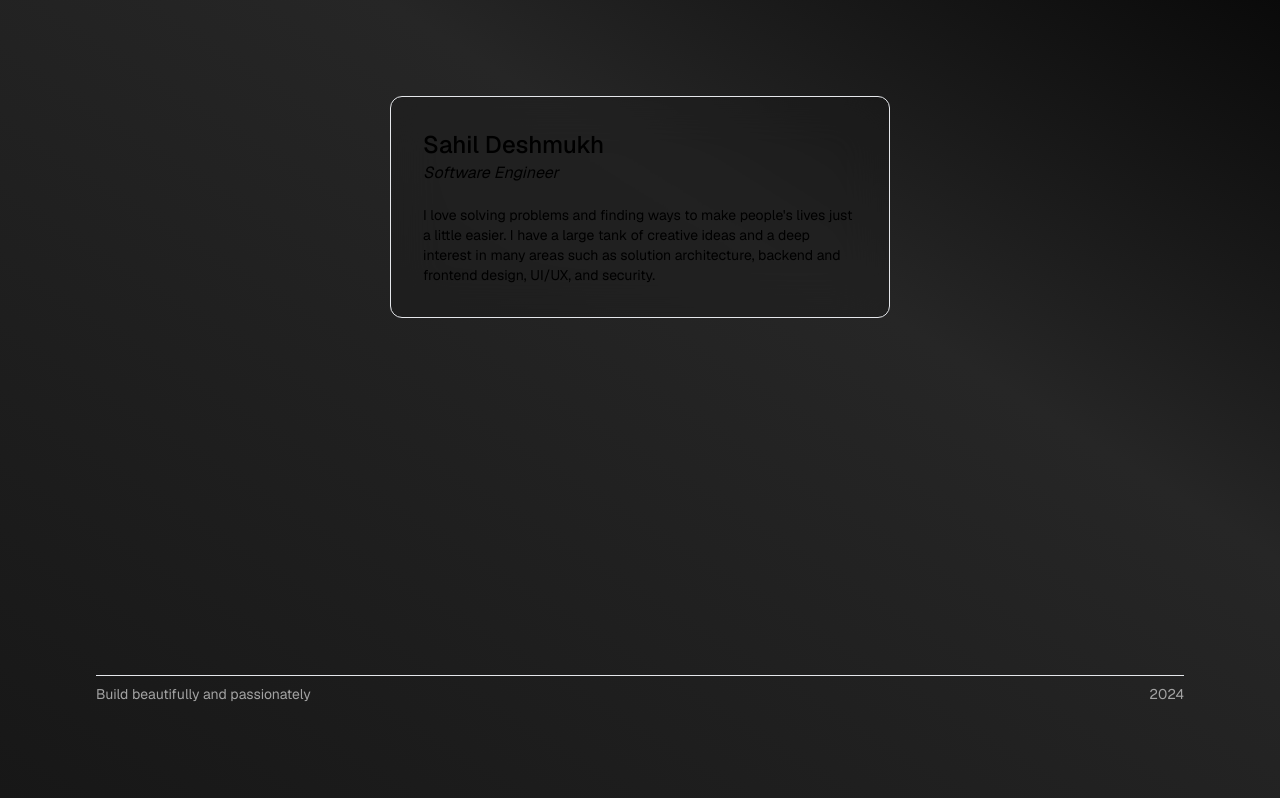
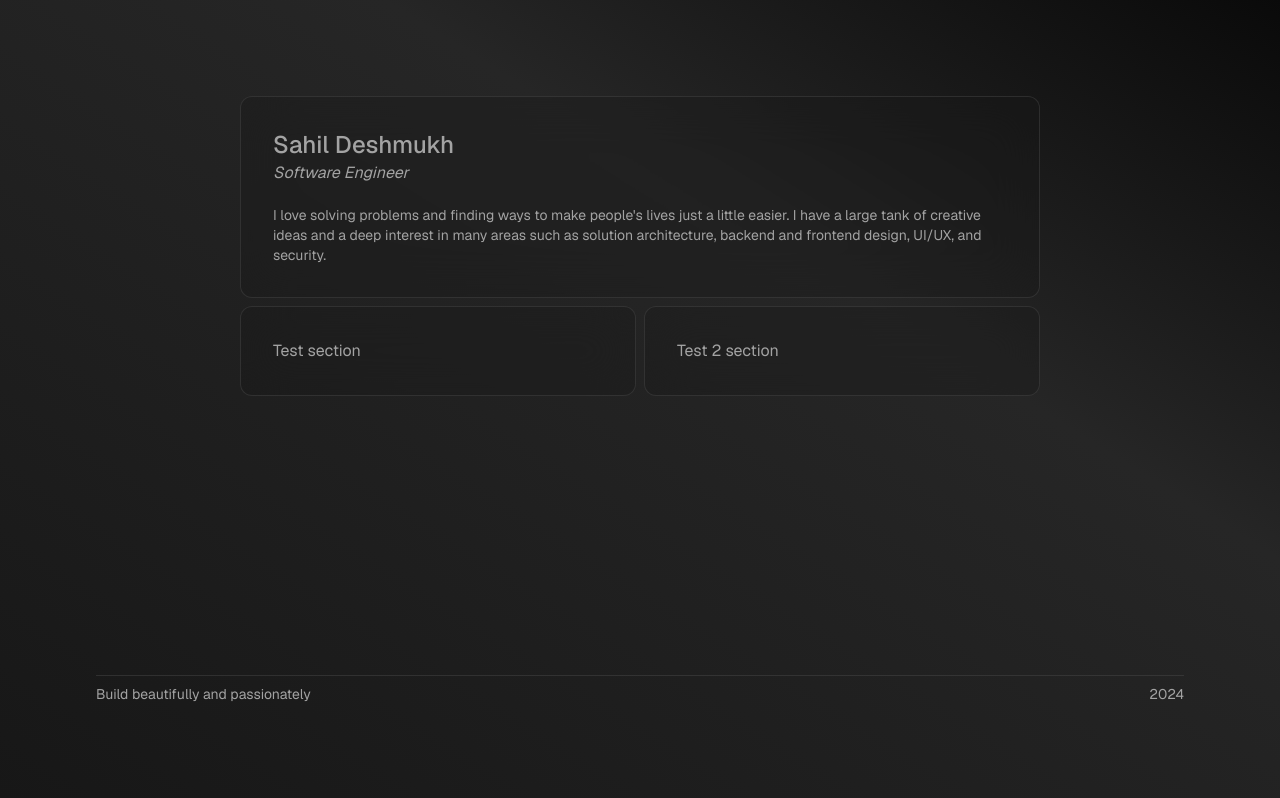
Before and after one commit to sahildmk/dmk-dev-v2, a Next.js app: page / in a window 1280 px wide. Built offline with nearby package versions, Linux system fonts and the light colour scheme.

Commit message:
feat(ui): added shadcn

```diff
--- a/app/globals.css
+++ b/app/globals.css
@@ -2,22 +2,75 @@
 @tailwind components;
 @tailwind utilities;
 
-:root {
-  --foreground-rgb: 0, 0, 0;
-  --background-start-rgb: 214, 219, 220;
-  --background-end-rgb: 255, 255, 255;
-}
+@layer base {
+  :root {
+    --background: 0 0% 100%;
+    --foreground: 0 0% 3.9%;
 
-@media (prefers-color-scheme: dark) {
-  :root {
-    --foreground-rgb: 255, 255, 255;
-    --background-start-rgb: 0, 0, 0;
-    --background-end-rgb: 0, 0, 0;
+    --card: 0 0% 100%;
+    --card-foreground: 0 0% 3.9%;
+
+    --popover: 0 0% 100%;
+    --popover-foreground: 0 0% 3.9%;
+
+    --primary: 0 0% 9%;
+    --primary-foreground: 0 0% 98%;
+
+    --secondary: 0 0% 96.1%;
+    --secondary-foreground: 0 0% 9%;
+
+    --muted: 0 0% 96.1%;
+    --muted-foreground: 0 0% 45.1%;
+
+    --accent: 0 0% 96.1%;
+    --accent-foreground: 0 0% 9%;
+
+    --destructive: 0 84.2% 60.2%;
+    --destructive-foreground: 0 0% 98%;
+
+    --border: 0 0% 89.8%;
+    --input: 0 0% 89.8%;
+    --ring: 0 0% 3.9%;
+
+    --radius: 0.5rem;
+  }
+
+  .dark {
+    --background: 0 0% 3.9%;
+    --foreground: 0 0% 98%;
+
+    --card: 0 0% 3.9%;
+    --card-foreground: 0 0% 98%;
+
+    --popover: 0 0% 3.9%;
+    --popover-foreground: 0 0% 98%;
+
+    --primary: 0 0% 98%;
+    --primary-foreground: 0 0% 9%;
+
+    --secondary: 0 0% 14.9%;
+    --secondary-foreground: 0 0% 98%;
+
+    --muted: 0 0% 14.9%;
+    --muted-foreground: 0 0% 63.9%;
+
+    --accent: 0 0% 14.9%;
+    --accent-foreground: 0 0% 98%;
+
+    --destructive: 0 62.8% 30.6%;
+    --destructive-foreground: 0 0% 98%;
+
+    --border: 0 0% 14.9%;
+    --input: 0 0% 14.9%;
+    --ring: 0 0% 83.1%;
   }
 }
 
-@layer utilities {
-  .text-balance {
-    text-wrap: balance;
+@layer base {
+  * {
+    @apply border-border;
+  }
+  body {
+    @apply text-foreground;
   }
 }
--- a/app/layout.tsx
+++ b/app/layout.tsx
@@ -15,7 +15,7 @@ export default function RootLayout({
   return (
     <html
       lang="en"
-      className="bg-neutral-900 bg-gradient-to-tr from-neutral-900 to-neutral-950 via-neutral-800 sm:via-65% via-60%"
+      className="dark bg-gradient-to-tr from-neutral-900 to-neutral-950 via-neutral-800 sm:via-65% via-60%"
     >
       <body className={GeistSans.className}>{children}</body>
     </html>
--- a/app/page.tsx
+++ b/app/page.tsx
@@ -1,16 +1,24 @@
+import { cn } from "@/lib/utils";
+
 export default function Home() {
   return (
-    <main className="flex min-h-screen flex-col items-center justify-between p-6 sm:p-24 ">
-      <section className="animate-slide-in bg-neutral-900/30 rounded-lg sm:rounded-xl w-full sm:w-[500px] p-5 sm:p-8 dark:text-neutral-400 backdrop-blur-xl border dark:border-neutral-600/40">
+    <main className="flex dark:text-neutral-400 min-h-screen flex-col items-center justify-between p-6 sm:p-24 ">
+      <div className="space-y-2">
+        <CardBox className="sm:w-[800px]">
           <h1 className="text-lg sm:text-2xl font-medium">Sahil Deshmukh</h1>
           <p className="italic text-sm sm:text-base mb-5">Software Engineer</p>
           <p className="text-sm">
             I love solving problems and finding ways to make people&apos;s lives
-          just a little easier. I have a large tank of creative ideas and a deep
-          interest in many areas such as solution architecture, backend and
-          frontend design, UI/UX, and security.
+            just a little easier. I have a large tank of creative ideas and a
+            deep interest in many areas such as solution architecture, backend
+            and frontend design, UI/UX, and security.
           </p>
+        </CardBox>
+        <section className="flex space-x-2">
+          <CardBox>Test section</CardBox>
+          <CardBox>Test 2 section</CardBox>
         </section>
+      </div>
       <footer className="text-neutral-400 text-xs text-center sm:text-sm border-t dark:border-neutral-600/40 w-full pt-2 flex justify-between">
         <div>Build beautifully and passionately</div>
         <div>{new Date().getFullYear()}</div>
@@ -18,3 +26,22 @@ export default function Home() {
     </main>
   );
 }
+
+const CardBox = ({
+  children,
+  className,
+}: {
+  children?: React.ReactNode;
+  className?: string;
+}) => {
+  return (
+    <section
+      className={cn(
+        "animate-slide-in bg-neutral-900/30 rounded-lg sm:rounded-xl w-full  p-5 sm:p-8  backdrop-blur-xl border dark:border-neutral-600/40",
+        className
+      )}
+    >
+      {children}
+    </section>
+  );
+};
--- /dev/null
+++ b/lib/utils.ts
@@ -0,0 +1,6 @@
+import { type ClassValue, clsx } from "clsx"
+import { twMerge } from "tailwind-merge"
+
+export function cn(...inputs: ClassValue[]) {
+  return twMerge(clsx(inputs))
+}
--- a/tailwind.config.ts
+++ b/tailwind.config.ts
@@ -1,29 +1,90 @@
 import type { Config } from "tailwindcss";
 
-const config: Config = {
+const config = {
+  darkMode: ["class"],
   content: [
-    "./pages/**/*.{js,ts,jsx,tsx,mdx}",
-    "./components/**/*.{js,ts,jsx,tsx,mdx}",
-    "./app/**/*.{js,ts,jsx,tsx,mdx}",
+    "./pages/**/*.{ts,tsx}",
+    "./components/**/*.{ts,tsx}",
+    "./app/**/*.{ts,tsx}",
+    "./src/**/*.{ts,tsx}",
   ],
+  prefix: "",
   theme: {
+    container: {
+      center: true,
+      padding: "2rem",
+      screens: {
+        "2xl": "1400px",
+      },
+    },
     extend: {
+      colors: {
+        border: "hsl(var(--border))",
+        input: "hsl(var(--input))",
+        ring: "hsl(var(--ring))",
+        background: "hsl(var(--background))",
+        foreground: "hsl(var(--foreground))",
+        primary: {
+          DEFAULT: "hsl(var(--primary))",
+          foreground: "hsl(var(--primary-foreground))",
+        },
+        secondary: {
+          DEFAULT: "hsl(var(--secondary))",
+          foreground: "hsl(var(--secondary-foreground))",
+        },
+        destructive: {
+          DEFAULT: "hsl(var(--destructive))",
+          foreground: "hsl(var(--destructive-foreground))",
+        },
+        muted: {
+          DEFAULT: "hsl(var(--muted))",
+          foreground: "hsl(var(--muted-foreground))",
+        },
+        accent: {
+          DEFAULT: "hsl(var(--accent))",
+          foreground: "hsl(var(--accent-foreground))",
+        },
+        popover: {
+          DEFAULT: "hsl(var(--popover))",
+          foreground: "hsl(var(--popover-foreground))",
+        },
+        card: {
+          DEFAULT: "hsl(var(--card))",
+          foreground: "hsl(var(--card-foreground))",
+        },
+      },
+      borderRadius: {
+        lg: "var(--radius)",
+        md: "calc(var(--radius) - 2px)",
+        sm: "calc(var(--radius) - 4px)",
+      },
+      keyframes: {
+        "accordion-down": {
+          from: { height: "0" },
+          to: { height: "var(--radix-accordion-content-height)" },
+        },
+        "accordion-up": {
+          from: { height: "var(--radix-accordion-content-height)" },
+          to: { height: "0" },
+        },
+        "slide-in": {
+          "0%": { transform: "translateY(20%)", opacity: "0%" },
+          "100%": { transform: "translateX(0)" },
+        },
+      },
+      animation: {
+        "accordion-down": "accordion-down 0.2s ease-out",
+        "accordion-up": "accordion-up 0.2s ease-out",
+        "slide-in": "slide-in 1s ease-in-out forwards",
+      },
       backgroundImage: {
         "gradient-radial": "radial-gradient(var(--tw-gradient-stops))",
         "gradient-conic":
           "conic-gradient(from 180deg at 50% 50%, var(--tw-gradient-stops))",
       },
-      animation: {
-        "slide-in": "slide-in 1s ease-in-out forwards",
-      },
-      keyframes: {
-        "slide-in": {
-          "0%": { transform: "translateY(20%)", opacity: "0%" },
-          "100%": { transform: "translateX(0)" },
-        },
-      },
     },
   },
-  plugins: [],
-};
+  plugins: [require("tailwindcss-animate")],
+} satisfies Config;
+
 export default config;
```
Also changed, not shown: package.json (+6 -1 lines), components.json (added), 1 other file (tests, documents, lock files or other folders). Lines whose indentation alone changed are shown as unchanged.
